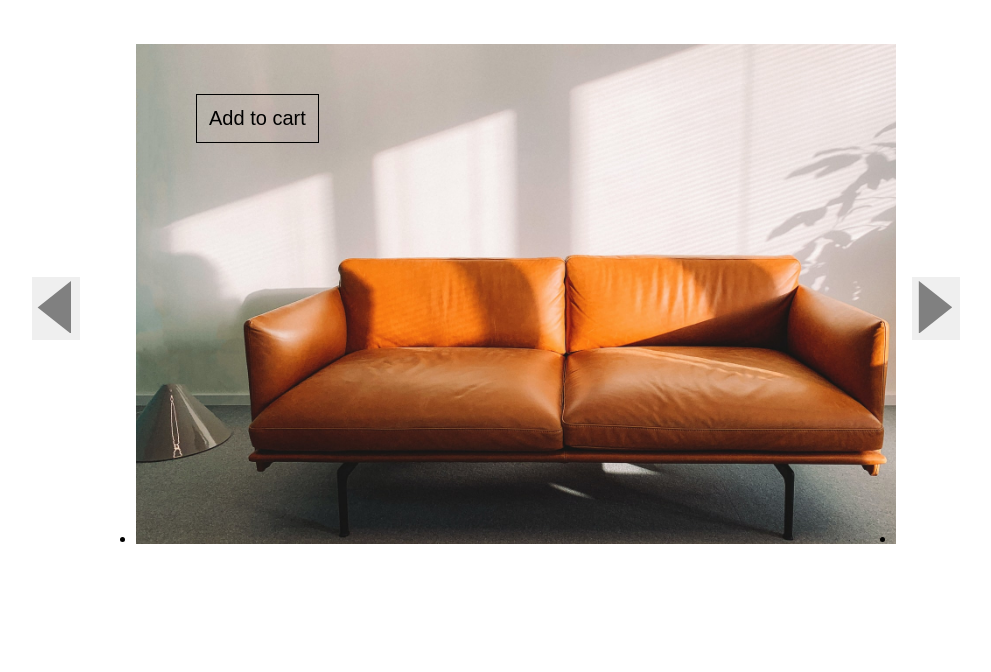
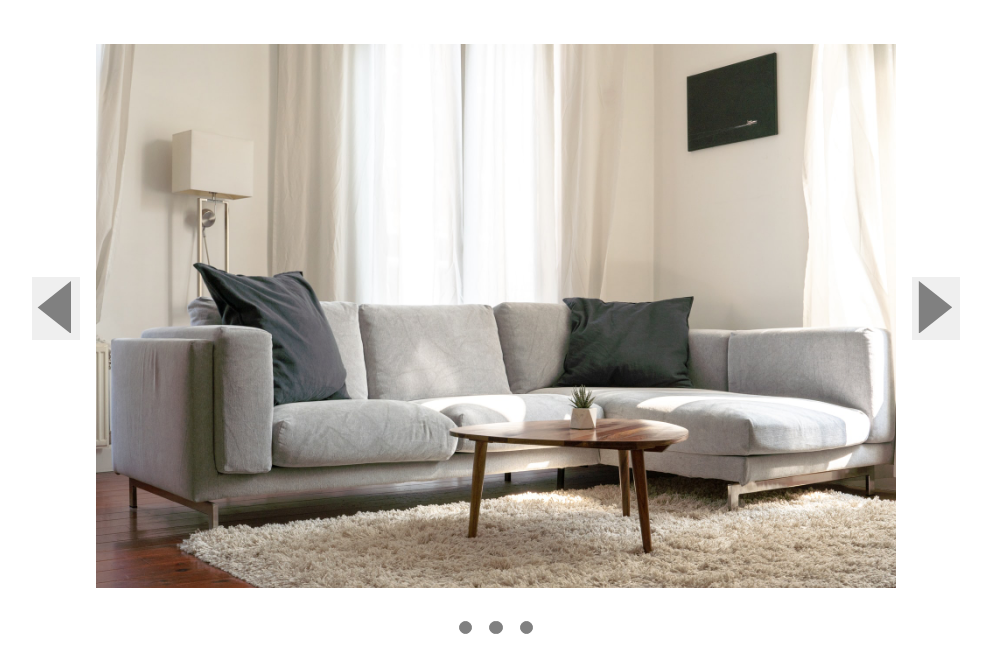
Before and after one commit to thatgirldorian/carousel-component, a plain HTML site: page index.html in a window 1280 px wide. Shown: the part 140-812 px from the top of the page, without its empty margins (144-1135 px from the left). Drawn offline with Linux system fonts and the light colour scheme.

Commit message:
Added sliding functionality

```diff
--- a/css/style.css
+++ b/css/style.css
@@ -1,8 +1,8 @@
-    :root {
-        --color-default-state: grey;
-        --color-hover-state: rgb(107, 107, 195);
-        --color-selected-state: rgb(17, 26, 101);
-    }
+:root {
+    --color-default-state: grey;
+    --color-hover-state: rgb(107, 107, 195);
+    --color-selected-state: rgb(17, 26, 101);
+}
 
     body {
         display: grid;
@@ -37,8 +37,8 @@
     .carousel__contents {
         position: relative;
         width: 100%;
-        height: 500px;
-        /* border: 1px solid red; */
+        height: 100%;
+        left: -1600px;
     }
 
     .carousel__slide {
@@ -66,7 +66,6 @@
         height: inherit;
         object-fit: cover;
         object-position: center center;
-        /* padding: 20px; */
     }
 
     /**
@@ -75,10 +74,10 @@
     .carousel__button {
         padding: 0.25em;
         border: none;
-        cursor: pointer;
     }
     .carousel__button svg {
         fill: var(--color-default-state);
+        cursor: pointer;
     }
 
     .carousel__button:hover svg,
@@ -88,17 +87,6 @@
 
     .carousel__button.is-hidden {
         display: none;
-    }
-
-    .buy-btn {
-        color: black !important;
-        font-size: 20px;
-        padding: 12px;
-        position: absolute;
-        top: 50px;
-        left: 100px;
-        background: none !important;
-        border: 1px solid black;
     }
 
     /**
@@ -114,7 +102,9 @@
         height: 1em;
         padding: 0;
         border-radius: 100%;
+        border: 1px solid var(--color-default-state);
         background-color: var(--color-default-state);
+        cursor: pointer;
     }
 
     .carousel__dot + .carousel__dot {
--- a/index.html
+++ b/index.html
@@ -15,7 +15,7 @@
     </div>
 
         <section class="carousel">
-            <button class="carousel__button">
+            <button class="carousel__button previous-button">
             <svg id="left" viewBox="0 0 54 69.007">
                 <path d="M47 0L3.44 34.502 47 69.007z" />
             </svg>
@@ -49,16 +49,20 @@
 
 
 
-            <button class="carousel__button">
+            <button class="carousel__button next-button">
             <svg viewBox="0 0 54 69.007">
                 <path d="M5-.121l43.56 34.502L5 68.886z" />
             </svg>
             </button>
 
-            <div class="carousel__dots"></div>
+            <div class="carousel__dots">
+                <button class="carousel__dot"></button>
+                <button class="carousel__dot"></button>
+                <button class="carousel__dot"></button>
+            </div>
         </section>
 
-        <script src="js/main.js"></script>
+        <script src="index.js"></script>
 
 </body>
 </html>
--- a/index.js
+++ b/index.js
@@ -0,0 +1,6 @@
+//Differentiate between the slider buttons
+
+const carousel = document.querySelector('.carousel')
+
+const previousBtn = carousel.querySelector('.previous-button')
+const nextBtn = carousel.querySelector('.next-button')
```
